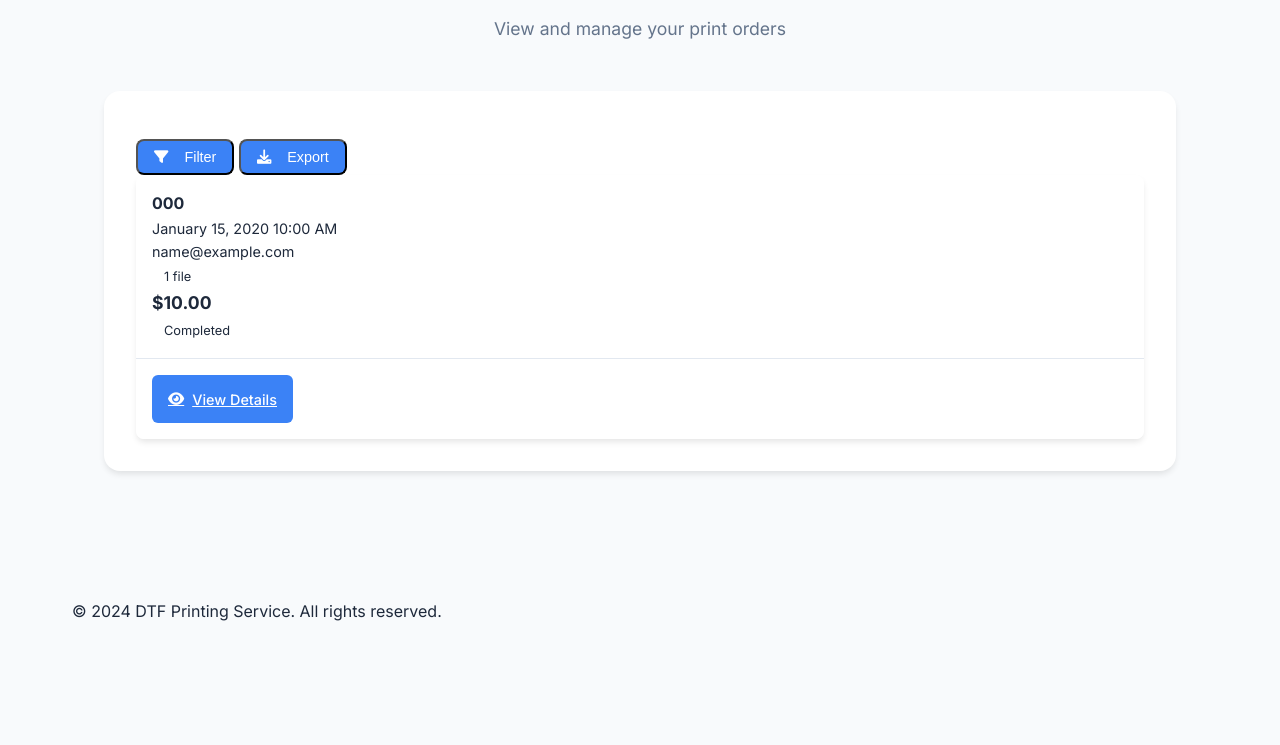
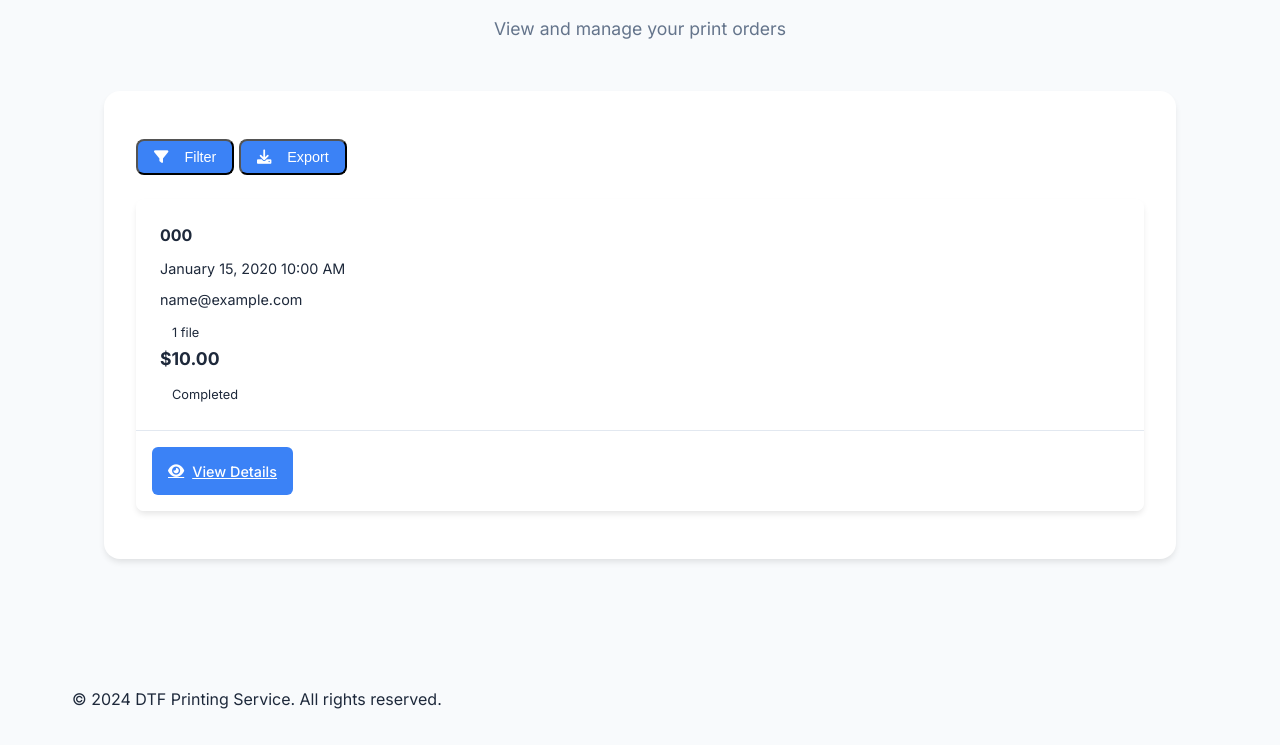
Before and after one commit to christopheraaronhogg/arkansasdtfprints, a Flask app: page /admin in a window 1280 px wide. Shown: the part 204-949 px from the top of the page. Before the commit the page ends 825 px from the top, so only its background shows below. Run offline with Flask 3, Linux system fonts and the light colour scheme; tables that the repository leaves empty hold one stand-in row (values such as "Sample post").

Commit message:
Agent query: I've adjusted the spacing between orders in the admin page. Is the spacing between orders now more consistent and compact?
Improve admin panel styling and spacing: Adjusted margins and padding in the order display section for better visual consistency.

Screenshot: https://storage.googleapis.com/screenshot-production-us-central1/3c1f7986-530f-4f55-b07c-daee11d04c26/155bb928-4c3c-444c-9739-d058b7a0723c.jpg

```diff
--- a/templates/admin.html
+++ b/templates/admin.html
@@ -9,7 +9,7 @@
 
     {% if orders %}
     <div class="upload-section">
-        <div class="d-flex justify-content-end mb-4">
+        <div class="d-flex justify-content-end" style="margin-bottom: 1.5rem;">
             <button class="upload-btn me-2" style="padding: 0.5rem 1rem; font-size: 0.9rem;">
                 <i class="fas fa-filter me-1"></i>Filter
             </button>
@@ -19,17 +19,17 @@
         </div>
 
         {% for order in orders %}
-        <div class="size-inputs mb-4">
-            <div class="preview-content p-4">
+        <div class="size-inputs" style="margin-bottom: 1rem;">
+            <div class="preview-content" style="padding: 1.5rem;">
                 <div class="d-flex justify-content-between align-items-start">
                     <div>
-                        <h5 class="text-primary mb-3" style="font-size: 1rem;">{{ order.order_number }}</h5>
-                        <p class="text-muted mb-3" style="font-size: 0.9rem;">{{ order.created_at.strftime('%B %d, %Y %I:%M %p') }}</p>
-                        <p class="mb-3" style="font-size: 0.9rem;">{{ order.email }}</p>
+                        <h5 class="text-primary" style="font-size: 1rem; margin-bottom: 0.5rem;">{{ order.order_number }}</h5>
+                        <p class="text-muted" style="font-size: 0.9rem; margin-bottom: 0.5rem;">{{ order.created_at.strftime('%B %d, %Y %I:%M %p') }}</p>
+                        <p style="font-size: 0.9rem; margin-bottom: 0.5rem;">{{ order.email }}</p>
                         <span class="badge bg-secondary" style="font-size: 0.8rem; padding: 0.25rem 0.75rem;">{{ order.items|length }} file{% if order.items|length != 1 %}s{% endif %}</span>
                     </div>
                     <div class="text-end">
-                        <h4 class="text-success mb-3" style="font-size: 1.1rem;">${{ "%.2f"|format(order.total_cost) }}</h4>
+                        <h4 class="text-success" style="font-size: 1.1rem; margin-bottom: 0.5rem;">${{ "%.2f"|format(order.total_cost) }}</h4>
                         <span class="badge bg-{{ 'success' if order.status == 'completed' else 'warning' if order.status == 'pending' else 'info' }}" style="font-size: 0.8rem; padding: 0.25rem 0.75rem;">
                             {{ order.status|title }}
                         </span>
```
Also changed, not shown: attached_assets/image_1738971137332.png (added).
